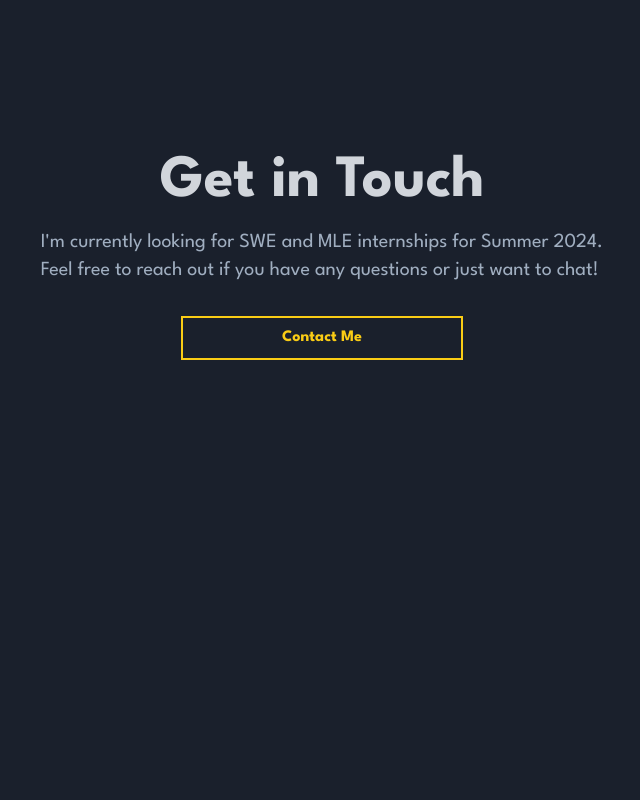
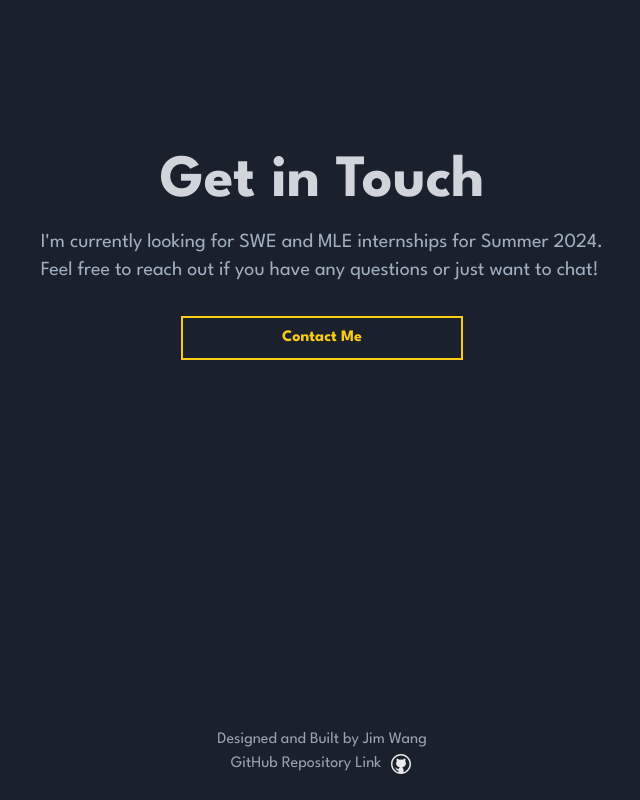
Before and after one commit to jiwa310/PersonalSiteV1, a Next.js app: page / in a window 1280 px wide. Shown: the part 4216-5016 px from the top of the page, without its empty margins (318-958 px from the left). Before the commit the page ends 4872 px from the top, so only its background shows below. Built offline with nearby package versions, Linux system fonts and the light colour scheme.

Commit message:
Made changes to footer

```diff
--- /dev/null
+++ b/src/components/Footer.jsx
@@ -0,0 +1,17 @@
+import React from 'react';
+
+const Footer = () => {
+  return (
+    <footer className="font-league-spartan text-center py-6 mt-12 text-gray-400">
+      <p>Designed and Built by Jim Wang</p>
+      <p>
+        <a href="https://github.com/yourusername/yourrepository" target="_blank" rel="noreferrer" className="font-league-spartan hover:text-yellow-400 hover:underline text-gray-400">
+          GitHub Repository Link
+          <img src="github.svg" alt="GitHub" className="inline-block w-6 h-6 ml-2" />
+        </a>
+      </p>
+    </footer>
+  );
+};
+
+export default Footer;
--- a/src/pages/index.js
+++ b/src/pages/index.js
@@ -7,6 +7,7 @@ import Projects from '../components/Projects'
 import Skills from '../components/Skills'
 import Contact from '../components/Contact'
 import Socials from '@/components/Socials'
+import Footer from '@/components/Footer'
 
 export default function Home() {
   const [loading, setLoading] = useState(true);
@@ -49,7 +50,7 @@ export default function Home() {
     <div>
       {loading && (
         <div className="loading-screen flex items-center justify-center h-screen" style={{ position: 'fixed', width: '100%', height: '100%', zIndex: 9999 }}>
-          <video autoPlay loop muted playsInline style={{ width: '100px', height: 'auto', transform: 'translate(-50%, -50%)', position: 'absolute', top: '50%', left: '50%' }}>
+          <video autoPlay loop muted playsInline style={{ width: '200px', height: 'auto', transform: 'translate(-50%, -50%)', position: 'absolute', top: '50%', left: '50%' }}>
             <source src="Loader.mp4" type="video/mp4" />
           </video>
         </div>
@@ -65,6 +66,7 @@ export default function Home() {
         </main>
         <Socials />
         <div ref={contactRef}><Contact /></div>
+        <Footer />
       </div>
     </div>
   )
```
Also changed, not shown: 2 other files (tests, documents, lock files or other folders).
